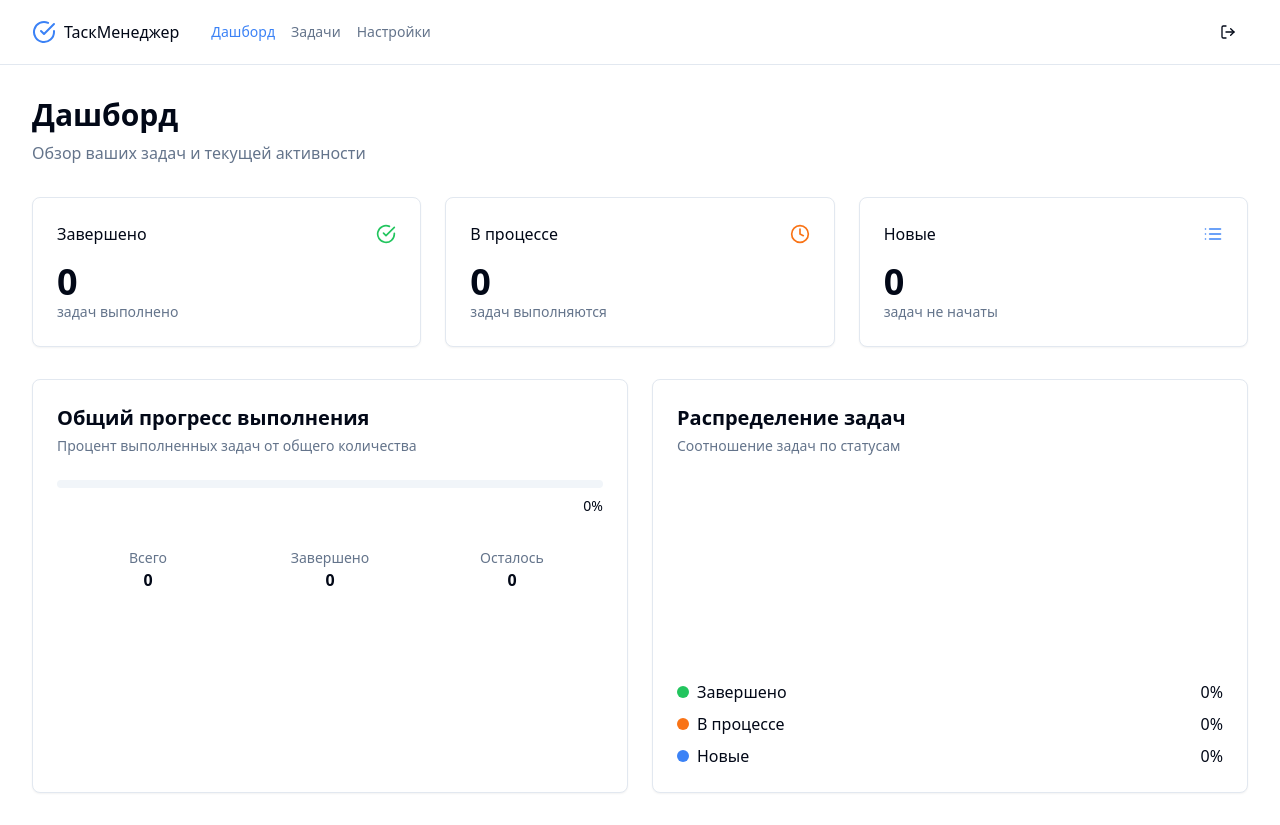
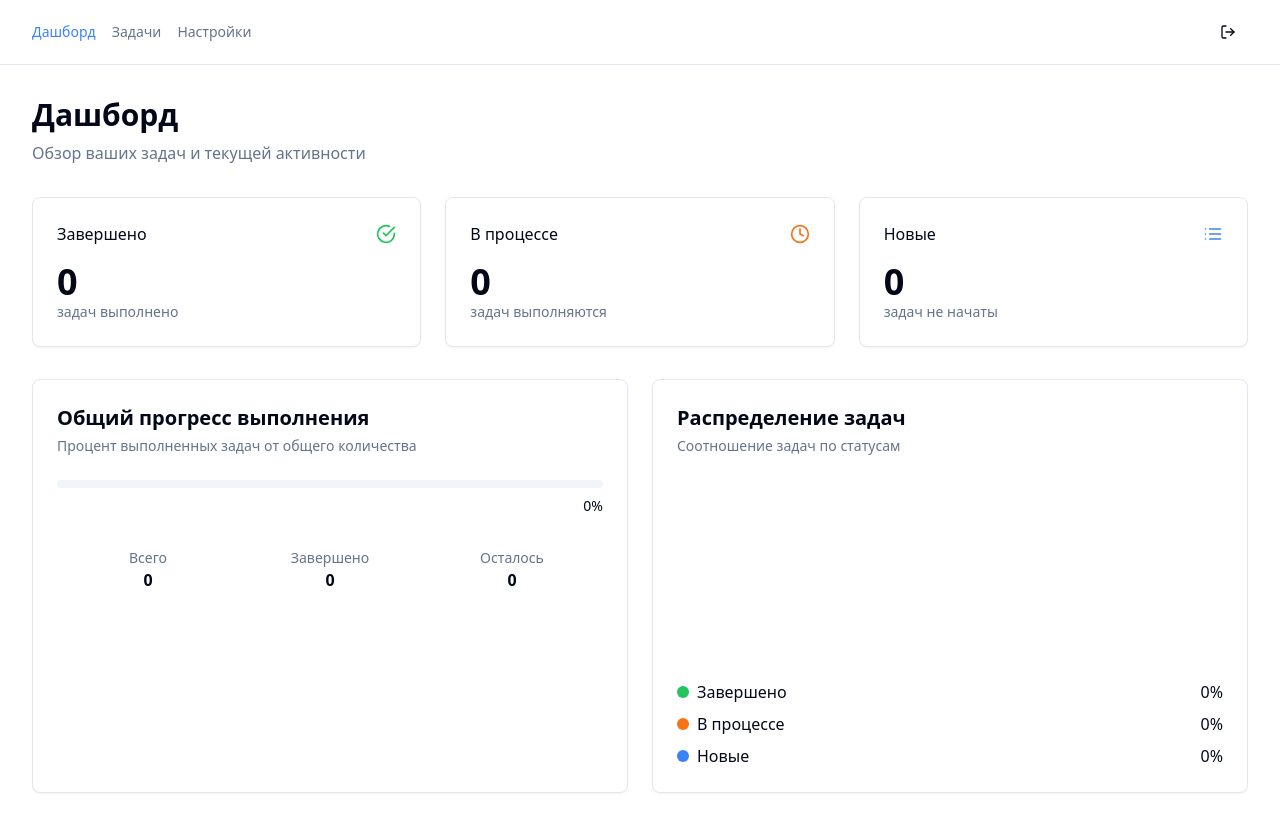
Before and after one commit to pr-poehali-dev/task-manager-site-2, a React (Vite) app: page /dashboard in a window 1280 px wide. Built offline with nearby package versions, Linux system fonts and the light colour scheme; sample sign-in values are in the browser's storage.

Commit message:
Удаление лишнего заголовка

```diff
--- a/src/components/Header.tsx
+++ b/src/components/Header.tsx
@@ -29,25 +29,6 @@ export const Header: React.FC<HeaderProps> = ({ showAddButton = false }) => {
     <header className="border-b bg-white">
       <div className="container flex items-center justify-between h-16">
         <div className="flex items-center">
-          <Link to="/" className="flex items-center gap-2 mr-8">
-            <div className="text-blue-500 flex items-center justify-center">
-              <svg
-                xmlns="http://www.w3.org/2000/svg"
-                viewBox="0 0 24 24"
-                fill="none"
-                stroke="currentColor"
-                strokeWidth="2"
-                strokeLinecap="round"
-                strokeLinejoin="round"
-                className="h-6 w-6"
-              >
-                <path d="M22 11.08V12a10 10 0 1 1-5.93-9.14"></path>
-                <polyline points="22 4 12 14.01 9 11.01"></polyline>
-              </svg>
-            </div>
-            <span className="font-medium">ТаскМенеджер</span>
-          </Link>
-
           <nav className="flex space-x-4">
             <Link
               to="/dashboard"
```
